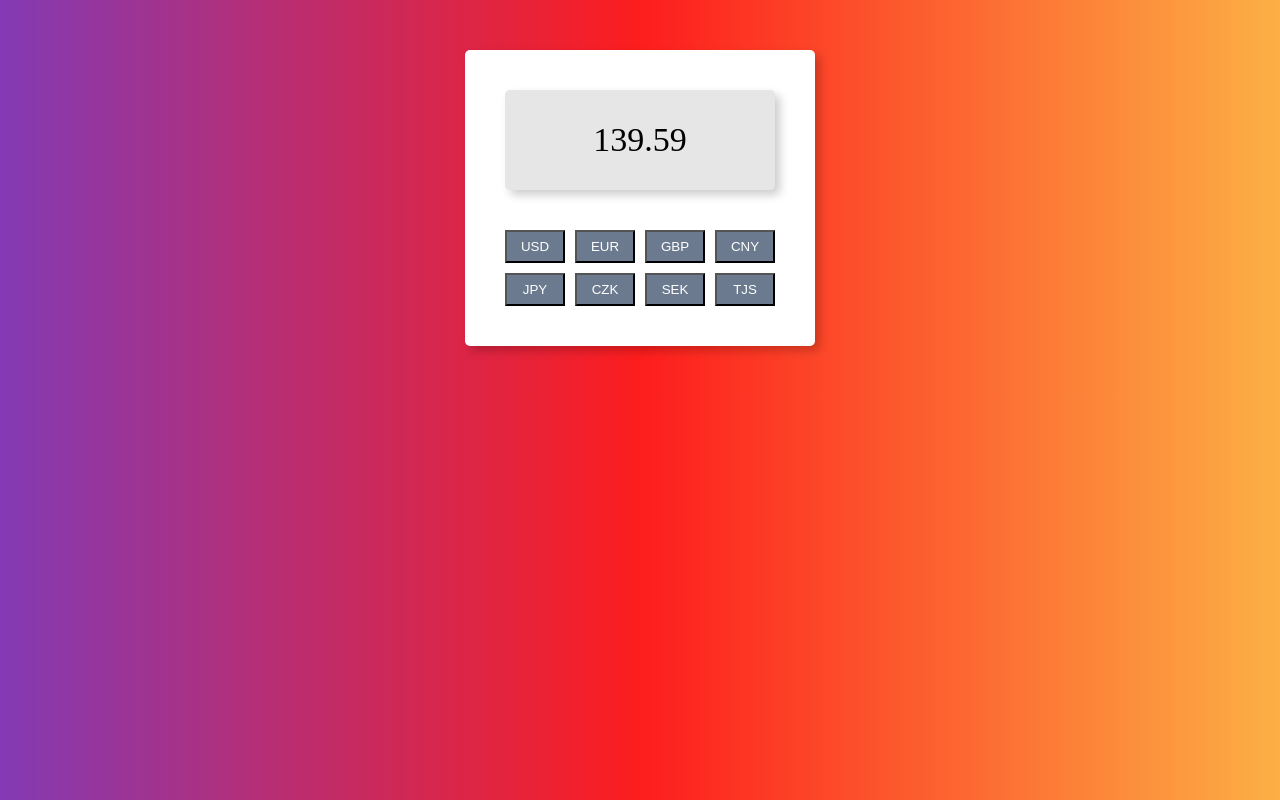
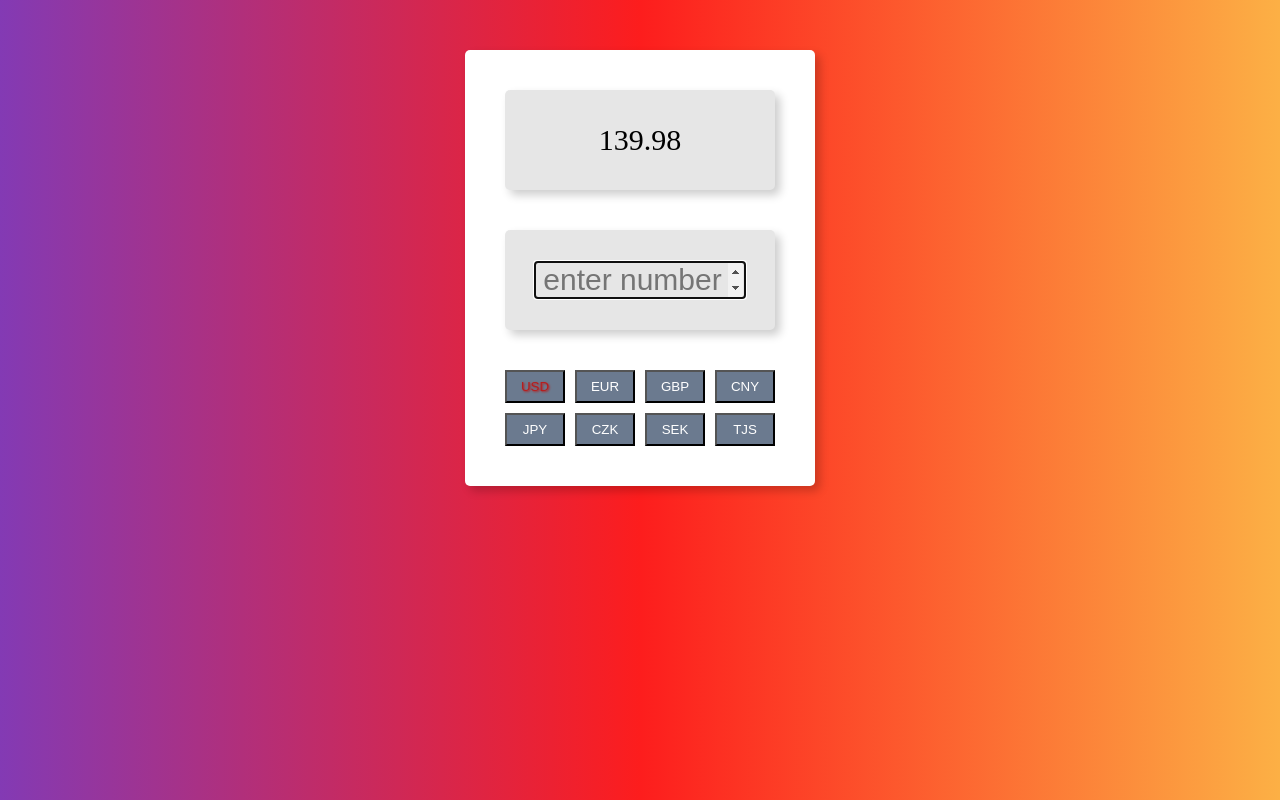
Before and after one commit to AleksandrRazhev/currency_calculator, a React app: page / in a window 1280 px wide. Built offline with nearby package versions, Linux system fonts and the light colour scheme; no server answers.

Commit message:
input fixed

```diff
--- a/src/components/App/App.js
+++ b/src/components/App/App.js
@@ -2,51 +2,85 @@ import React, { useState, useEffect } from 'react';
 
 import './app.scss';
 
-const arrValute = ['usd', 'eur', 'gbp', 'cny', 'jpy', 'czk', 'sek', 'tjs'];
+const App = () => {
 
-const arrObjValute = arrValute.map(item => {
-  const obj = {};
-  obj.valute = item.toUpperCase();
-  return obj;
-});
-
-const App = (props) => {
-
-  const [number, setNumber] = useState(props.dollars);
+  const [valute, setValute] = useState('USD');
+  const [money, setMoney] = useState(139.98);
+  const [number, setNumber] = useState(money);
+  const [arrValute] = useState(['usd', 'eur', 'gbp', 'cny', 'jpy', 'czk', 'sek', 'tjs']);
+  const [arrObjValute, setArrObjValute] = useState();
 
   useEffect(() => {
     console.log('use effect')
 
+    const arr = arrValute.map(item => {
+      const obj = {};
+      obj.valute = item.toUpperCase();
+      return obj;
+    });
+
     fetch('https://www.cbr-xml-daily.ru/daily_json.js')
       .then(response => response.json())
       .then(data => {
-        arrObjValute.forEach(item => {
+        arr.forEach(item => {
           Object.entries(data.Valute).forEach(i => {
             if (i[0] === item.valute) {
               item.rate = i[1].Value;
               item.name = i[1].Name;
               item.nominal = i[1].Nominal;
-            }
+            };
           });
-        })
+        });
+        setArrObjValute(st => st = arr);
       });
-  }, []);
+  }, [arrValute]);
 
   function calcNumber(valute) {
     valute = valute.toString().toUpperCase();
     arrObjValute.forEach(item => {
       if (valute === item.valute) {
         const usd = arrObjValute.filter(item => item.valute === 'USD')[0].rate;
-        setNumber(number => (props.dollars * usd / item.rate * item.nominal).toFixed(2));
+        setNumber(number => (money * usd / item.rate * item.nominal).toFixed(2));
+        setValute(valute => item.valute);
       }
     })
+  }
+
+  function getValue(e) {
+    const rate = arrObjValute.filter(item => valute === item.valute)[0].rate;
+    const nominal = arrObjValute.filter(item => valute === item.valute)[0].nominal;
+    const usdRate = arrObjValute.filter(item => 'USD' === item.valute)[0].rate;;
+    const calculated = rate * e.target.value / usdRate / nominal;
+
+    setMoney(money => money = calculated)
   }
 
   return (
     <div className="app">
       <div className="counter">{number}</div>
+      <form
+        className="counter"
+        onSubmit={(e) => e.preventDefault()}
+      >
+        <label>
+          <input
+            autoFocus
+            type="number"
+            placeholder='enter number'
+            onBlur={(event) => getValue(event)}
+          />
+        </label>
+      </form>
       <div className="controls">
-        {arrValute.map((item, i) => <button key={i} onClick={() => calcNumber(item)}>{item.toUpperCase()}</button>)}
+        {arrValute.map((item, i) => {
+          return (
+            <button
+              key={i}
+              style={item.toUpperCase() === valute ? { 'color': '#b71c1c', 'textShadow': '1px 1px 2px' } : null}
+              onClick={() => calcNumber(item)}
+            >{item.toUpperCase()} </button>
+          )
+        })}
       </div>
     </div>
   )
--- a/src/components/App/app.scss
+++ b/src/components/App/app.scss
@@ -8,18 +8,34 @@
 }
 
 .counter {
+  display: flex;
+  align-items: center;
+  justify-content: center;
   height: 100px;
+  margin: 0 auto 40px;
+  padding: 1em;
   border-radius: 5px;
   box-shadow: 5px 5px 10px rgba(0, 0, 0, .2);
   background-color: #e6e6e6;
   text-align: center;
   line-height: 100px;
-  font-size: 34px;
-  margin: 0 auto;
+  font-size: 30px;
+
+  label {
+    max-width: 100%;
+
+    input {
+      max-width: 100%;
+      font-size: 1em;
+      text-align: center;
+      background-color: transparent;
+      border: none;
+    }
+  }
+
 }
 
 .controls {
-  padding-top: 40px;
   display: grid;
   grid-template-columns: repeat(4, 1fr);
   grid-gap: 10px;
--- a/src/index.js
+++ b/src/index.js
@@ -6,6 +6,6 @@ import App from './components/App/App';
 import './style/style.scss';
 
 ReactDOM.render(
-  <App dollars={(139.5866).toFixed(2)} />,
+  <App />,
   document.getElementById('root')
 );
```
